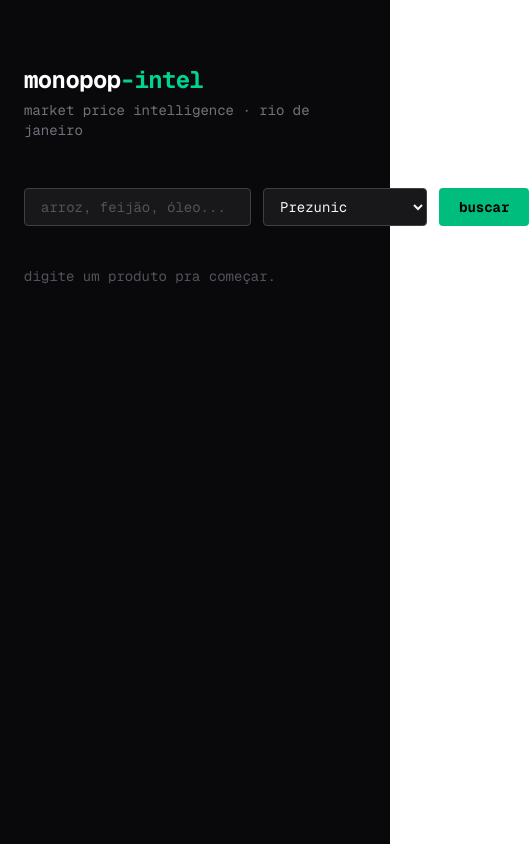
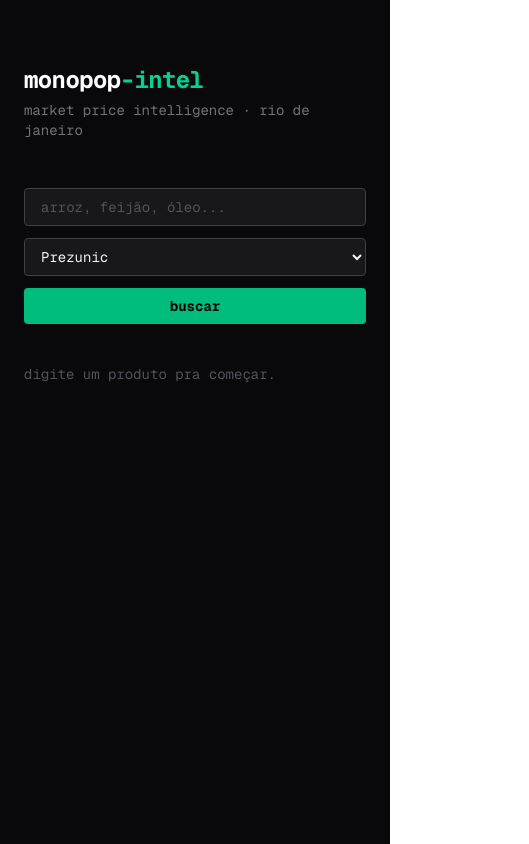
Before and after one commit to majard/monopop-intel, a Next.js app in the folder web/: page / in a window 390 px wide. Shown: the whole page, 529 px wide, since content can reach past the window. Built offline with nearby package versions, Linux system fonts and the light colour scheme.

Commit message:
fix: responsive form layout

```diff
--- a/web/app/page.tsx
+++ b/web/app/page.tsx
@@ -90,19 +90,19 @@ export default async function Home({
         </div>
 
         {/* Search form — hidden inputs preservam sort e store */}
-        <form method="GET" className="flex gap-3 mb-10">
+        <form method="GET" className="flex flex-col sm:flex-row sm:flex-wrap gap-3 mb-10">
           <input type="hidden" name="sort" value={sort} />
           <input
             type="text"
             name="q"
             defaultValue={q}
             placeholder="arroz, feijão, óleo..."
-            className="flex-1 bg-zinc-900 border border-zinc-700 rounded px-4 py-2 text-sm text-zinc-100 placeholder-zinc-600 focus:outline-none focus:border-emerald-500"
+            className="w-full sm:flex-1 bg-zinc-900 border border-zinc-700 rounded px-4 py-2 text-sm text-zinc-100 placeholder-zinc-600 focus:outline-none focus:border-emerald-500"
           />
           <select
             name="store"
             defaultValue={store}
-            className="bg-zinc-900 border border-zinc-700 rounded px-3 py-2 text-sm text-zinc-100 focus:outline-none focus:border-emerald-500"
+            className="w-full sm:w-auto bg-zinc-900 border border-zinc-700 rounded px-3 py-2 text-sm text-zinc-100 focus:outline-none focus:border-emerald-500"
           >
             <option value="prezunic">Prezunic</option>
             <option value="zonasul">Zona Sul</option>
@@ -111,7 +111,7 @@ export default async function Home({
           </select>
           <button
             type="submit"
-            className="bg-emerald-500 hover:bg-emerald-400 text-black font-bold px-5 py-2 rounded text-sm transition-colors"
+            className="shrink-0 bg-emerald-500 hover:bg-emerald-400 text-black font-bold px-5 py-2 rounded text-sm transition-colors"
           >
             buscar
           </button>
```
